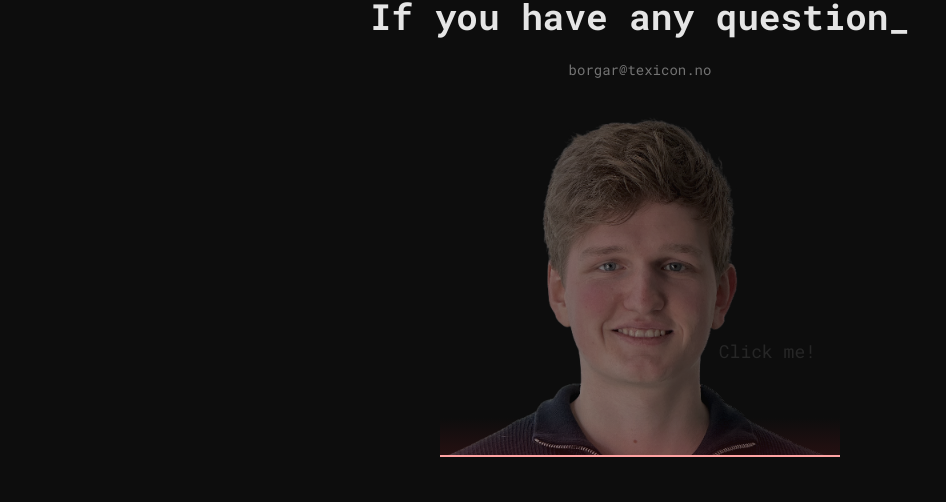
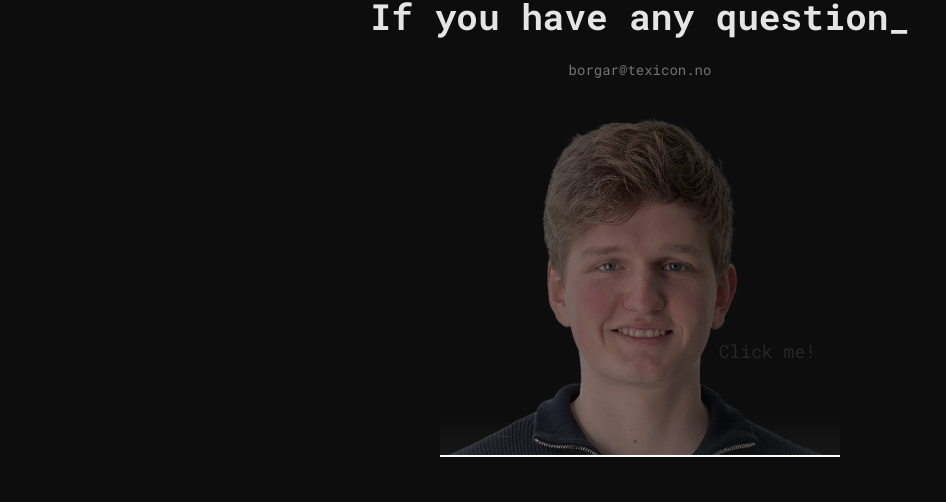
Before and after one commit to borgaar/portfolio, a Next.js app: page / in a window 1280 px wide. Shown: the part 164-666 px from the top of the page, without its empty margins (0-946 px from the left). Built offline with nearby package versions, Linux system fonts and the light colour scheme.

Commit message:
changed color of image lighting

```diff
--- a/src/app/components/me.tsx
+++ b/src/app/components/me.tsx
@@ -38,7 +38,7 @@ export default function Me() {
         rel="noopener noreferrer"
       >
         <div className="relative group overflow-hidden">
-          <div className="absolute h-full w-full border-b-2 border-red-300 bg-gradient-to-t z-10 from-red-500/10 via-transparent via-10% to-transparent " />
+          <div className="absolute h-full w-full border-b-2 border-white bg-gradient-to-t z-10 from-neutral-500/10 via-transparent via-10% to-transparent " />
           <Image
             className={`${
               slideUp || "translate-y-400"
```
